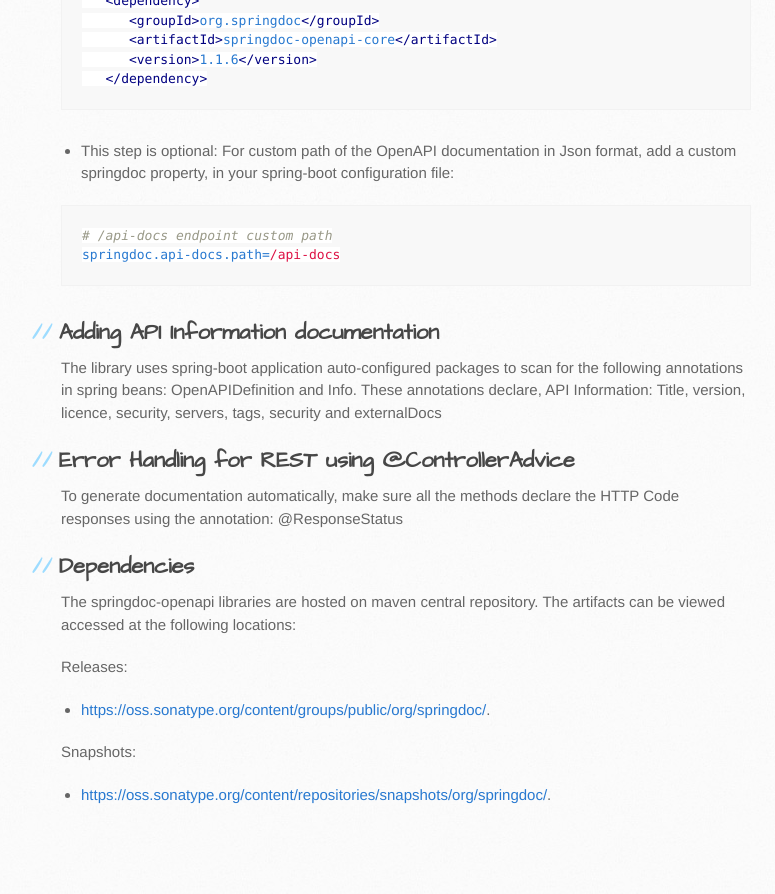
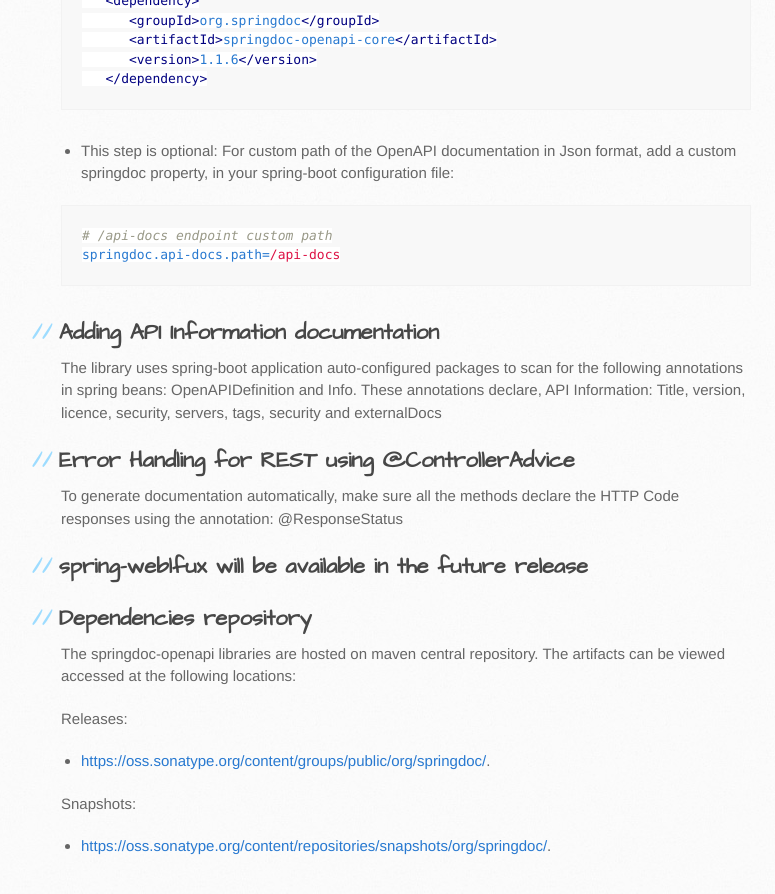
Before and after one commit to springdoc/springdoc-openapi-demos, a Jekyll site: the page built from docs/index.md, in a window 1280 px wide and 900 px high, scrolled down 2376 px. Shown: the top 894 px of the window, without its empty margins (109-884 px from the left). Built offline with Jekyll 4.4.1, drawn with Linux system fonts in a browser that asks for light colours; before the commit the page ends 3225 px from its top, so only the background shows below that.

Commit message:
Update index.md

```diff
--- a/docs/index.md
+++ b/docs/index.md
@@ -81,7 +81,9 @@ springdoc.api-docs.path=/api-docs
 ## Error Handling for REST using @ControllerAdvice
 To generate documentation automatically, make sure all the methods declare the HTTP Code responses using the annotation: @ResponseStatus
 
-## Dependencies
+## spring-weblfux will be available in the future release
+
+## Dependencies repository
 
 The springdoc-openapi libraries are hosted on maven central repository.
 The artifacts can be viewed accessed at the following locations:
```
